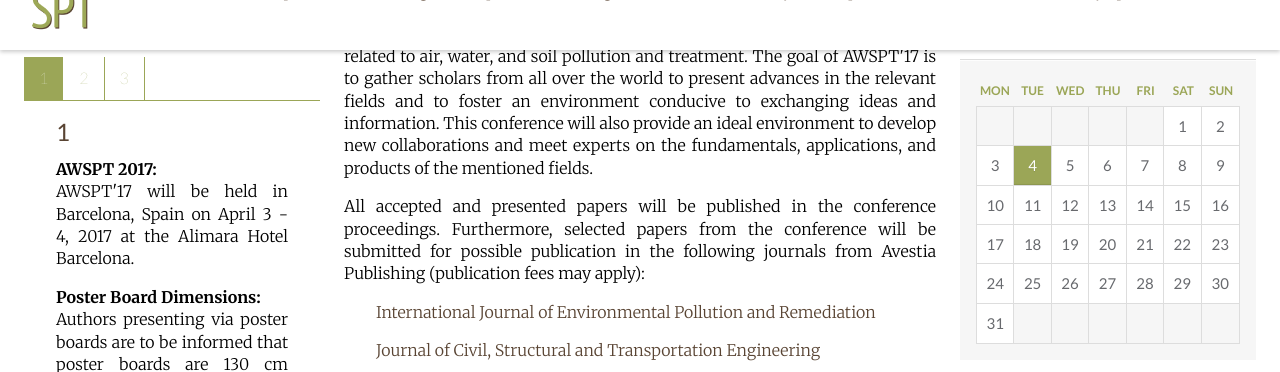
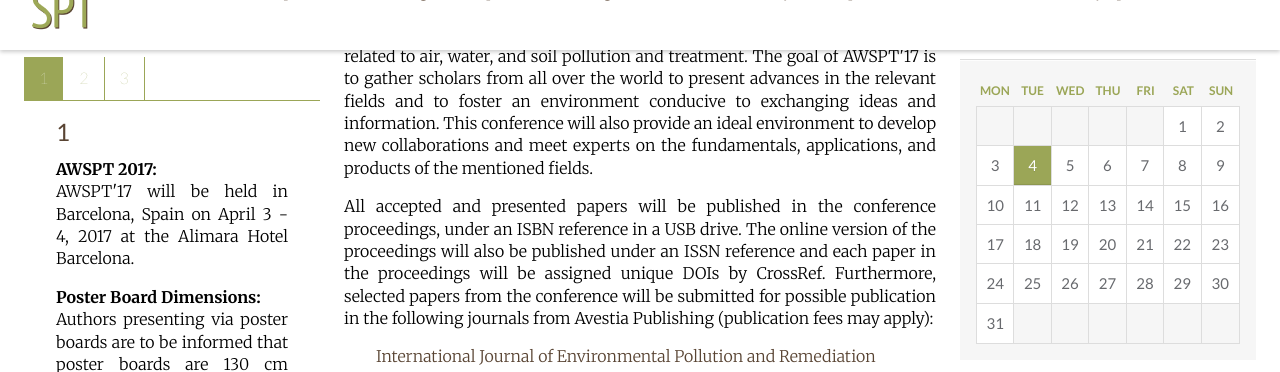
Before and after one commit to emdsgn/awspt, a Jekyll site: the page built from index.html, in a window 1280 px wide and 900 px high, scrolled down 467 px, cut to the strip 64-436 px from the top of the window. Built offline with Jekyll 4.4.1, drawn with Linux system fonts in a browser that asks for light colours; nearby versions of some CDN libraries; Markdown is read by kramdown in place of the engine named in the settings; comment, search, counter and statistics services are not loaded.

Commit message:
added info about issn

```diff
--- a/index.html
+++ b/index.html
@@ -9,7 +9,7 @@
   <div class="unit-spacer content">
     <p class="body">The 2<sup>nd</sup> International Conference on Air, Water, and Soil Pollution and Treatment (AWSPT'17) aims to become the leading annual conference in fields related to air, water, and soil pollution and treatment. The goal of AWSPT'17 is to gather scholars from all over the world to present advances in the relevant fields and to foster an environment conducive to exchanging ideas and information. This conference will also provide an ideal environment to develop new collaborations and meet experts on the fundamentals, applications, and products of the mentioned fields.</p>
 
-    <p class="body">All accepted and presented papers will be published in the conference proceedings. Furthermore, selected papers from the conference will be submitted for possible publication in the following journals from Avestia Publishing (publication fees may apply):</p>
+    <p class="body">All accepted and presented papers will be published in the conference proceedings, under an ISBN reference in a USB drive. The online version of the proceedings will also be published under an ISSN reference and each paper in the proceedings will be assigned unique DOIs by CrossRef. Furthermore, selected papers from the conference will be submitted for possible publication in the following journals from Avestia Publishing (publication fees may apply):</p>
 
   <p class="body indent"><a href="http://ijepr.avestia.com" class="body-link">International Journal of Environmental Pollution and Remediation</a></p>
 
--- a/papers.html
+++ b/papers.html
@@ -70,7 +70,7 @@
 
     <p class="body">Once the reviewing process is complete, the contact author of each paper will be notified of the result by e-mail. The authors are required to follow the reviews in order to improve their paper before their final submission.</p>
 
-    <p class="body">All accepted extended abstracts, short, and full papers will be published in the proceedings, under an ISBN reference in a USB drive. Selected papers will be published in a Special Issue in the Open-Access Journal "<i>International Journal of Environmental Pollution and Remediation</i> and <i>Journal of Civil, Structural and Transportation Engineering</i>" by Avestia Publishing. For more information, in regards to the journal and Avestia Publishing, please visit our website at <a href="http://avestia.com/" class="body-link">www.avestia.com</a>.</p>
+    <p class="body">All accepted extended abstracts, short, and full papers will be published in the proceedings, under an ISBN reference in a USB drive. The online version of the proceedings will also be published under an ISSN reference and each paper in the proceedings will be assigned unique DOIs by CrossRef. Selected papers will be published in a Special Issue in the Open-Access Journal "<i>International Journal of Environmental Pollution and Remediation</i> and <i>Journal of Civil, Structural and Transportation Engineering</i>" by Avestia Publishing. For more information, in regards to the journal and Avestia Publishing, please visit our website at <a href="http://avestia.com/" class="body-link">www.avestia.com</a>.</p>
 
     <p class="body">All papers must be presented by one of the authors. At least one author <b>must</b> register for the conference and pay the fee prior to Regular Registration deadline (see <a href="../dates" class="body-link">Important Dates</a>) in order for the paper to be published in the conference proceedings and accepted in the final program.</p>
 
```
Also changed, not shown: 2 other files.
